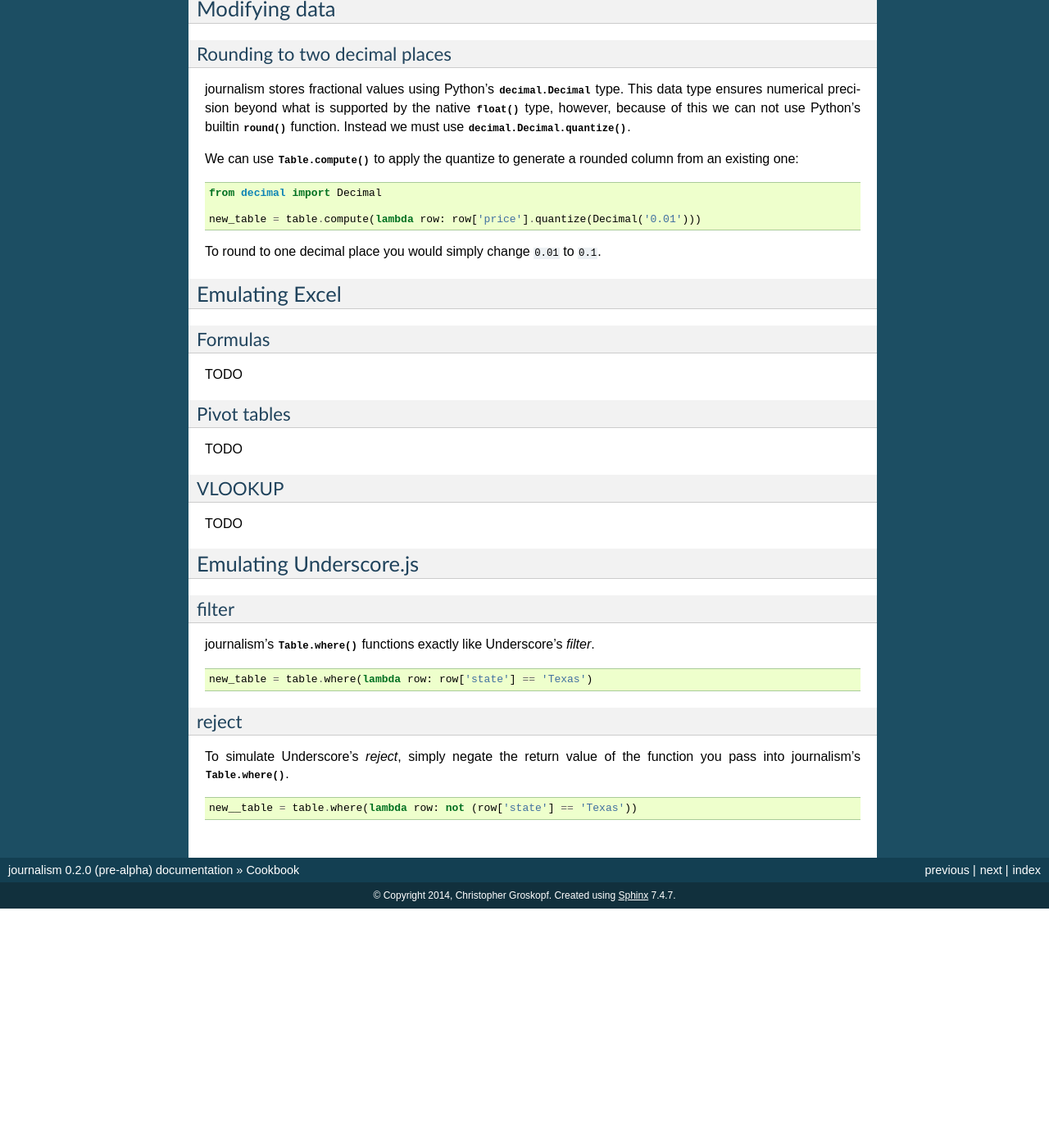
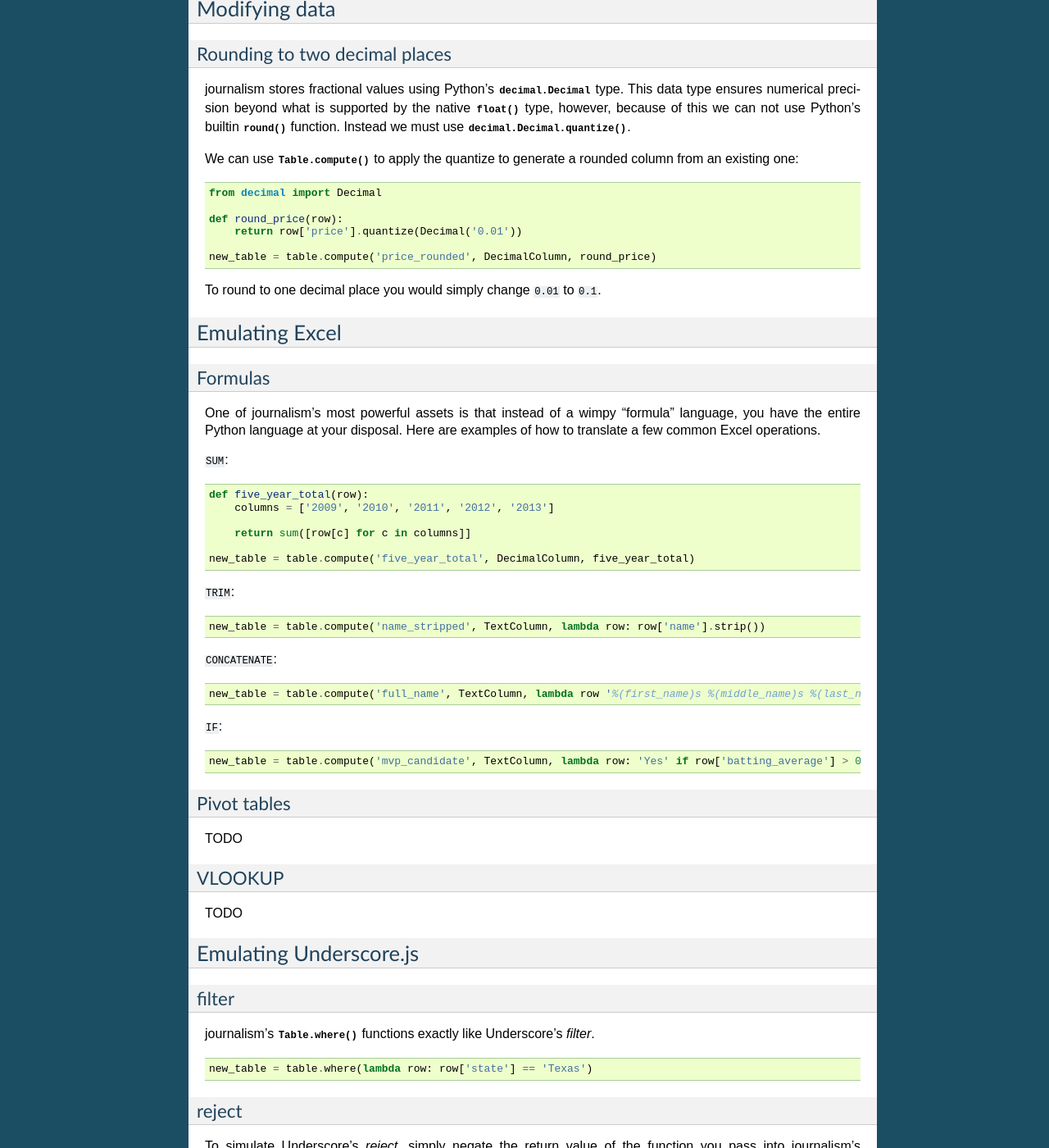
Before and after one commit to wireservice/agate, a Sphinx documentation site: the page built from docs/cookbook.rst, in a window 1280 px wide and 1400 px high, scrolled down 1534 px. Shown: the whole window at 82% size. Built offline with Sphinx 7.4.7, drawn with Linux system fonts in a browser that asks for light colours; before the commit the page ends 2642 px from its top, so only the background shows below that.

Commit message:
Cookbook: excel formulas. Closes #44.

```diff
--- a/docs/cookbook.rst
+++ b/docs/cookbook.rst
@@ -104,7 +104,10 @@ We can use :meth:`.Table.compute` to apply the quantize to generate a rounded co
 
     from decimal import Decimal
 
-    new_table = table.compute(lambda row: row['price'].quantize(Decimal('0.01')))
+    def round_price(row):
+        return row['price'].quantize(Decimal('0.01'))
+
+    new_table = table.compute('price_rounded', DecimalColumn, round_price)
 
 To round to one decimal place you would simply change :code:`0.01` to :code:`0.1`.
 
@@ -114,7 +117,36 @@ Emulating Excel
 Formulas
 --------
 
-TODO
+One of journalism's most powerful assets is that instead of a wimpy "formula" language, you have the entire Python language at your disposal. Here are examples of how to translate a few common Excel operations.
+
+:code:`SUM`:
+
+.. code-block:: python
+
+    def five_year_total(row):
+        columns = ['2009', '2010', '2011', '2012', '2013']
+
+        return sum([row[c] for c in columns]]
+
+    new_table = table.compute('five_year_total', DecimalColumn, five_year_total)
+
+:code:`TRIM`:
+
+.. code-block:: python
+
+    new_table = table.compute('name_stripped', TextColumn, lambda row: row['name'].strip())
+
+:code:`CONCATENATE`:
+
+.. code-block:: python
+
+    new_table = table.compute('full_name', TextColumn, lambda row '%(first_name)s %(middle_name)s %(last_name)s' % row)
+
+:code:`IF`:
+
+.. code-block:: python
+
+    new_table = table.compute('mvp_candidate', TextColumn, lambda row: 'Yes' if row['batting_average'] > 0.3 else 'No'
 
 Pivot tables
 ------------
```
Also changed, not shown: 1 other file.
